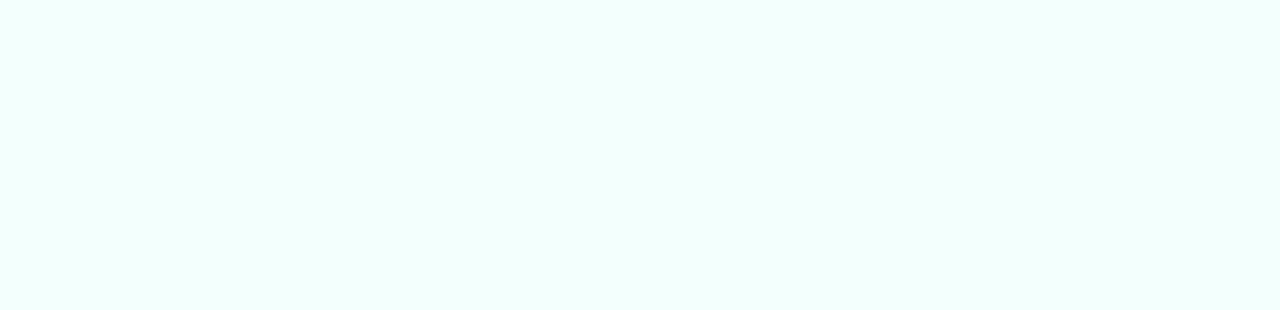
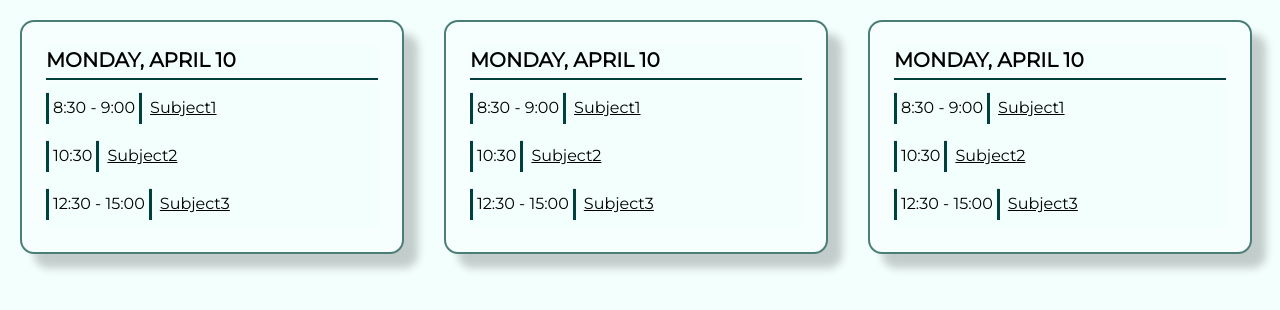
Before and after one commit to RiperYT/toucan-youcan, a React (Create React App) app in the folder Frontend/toucanyoucan/: page / in a window 1280 px wide. Before the commit this address had no page. Shown: the top 310 px of the page. Built offline with nearby package versions, Linux system fonts and the light colour scheme.

Commit message:
starting contents for new pages, tailwind fixes

```diff
--- a/Frontend/toucanyoucan/src/App.js
+++ b/Frontend/toucanyoucan/src/App.js
@@ -3,6 +3,7 @@ import LoginForm from "./pages/forms/LoginForm";
 import SignUp from "./pages/forms/SignUp";
 import CreateCourseForm from "./pages/forms/CreateCourseForm";
 import ProfileForm from "./pages/forms/ProfileForm";
+import MainPage from "./pages/schedule/MainPage";
 
 const App = () => {
     return (
@@ -10,6 +11,7 @@ const App = () => {
         <BrowserRouter>
           <div>
             <Routes>
+              <Route path="/" element={<MainPage />} />
               <Route path="/signup" element={<SignUp />} />
               <Route path="/login" element={<LoginForm />} />
               <Route path="/createcourse" element={<CreateCourseForm />} />
--- a/Frontend/toucanyoucan/src/calendar/Calendar.js
+++ b/Frontend/toucanyoucan/src/calendar/Calendar.js
@@ -0,0 +1,22 @@
+import CalendarTile from "./CalendarTile";
+
+// Debug var
+const defaultTimetable = [
+  {startTime: "8:30", endTime: "9:00", name: "Subject1"},
+  {startTime: "10:30", name: "Subject2"},
+  {startTime: "12:30", endTime: "15:00", name: "Subject3"}
+]
+
+const Calendar = () => {
+  return <div className="bg-background-primary flex h-full h-screen">
+    <div className="m-5"><CalendarTile day ="Monday, April 10" timetable = {defaultTimetable}/> </div>
+    <div className="m-5"><CalendarTile day ="Monday, April 10" timetable = {defaultTimetable}/> </div>
+    <div className="m-5"><CalendarTile day ="Monday, April 10" timetable = {defaultTimetable}/> </div>
+    <div className="m-5"><CalendarTile day ="Monday, April 10" timetable = {defaultTimetable}/> </div>
+    <div className="m-5"><CalendarTile day ="Monday, April 10" timetable = {defaultTimetable}/> </div>
+    <div className="m-5"><CalendarTile day ="Monday, April 10" timetable = {defaultTimetable}/> </div>
+    <div className="m-5"><CalendarTile day ="Monday, April 10" timetable = {defaultTimetable}/> </div>
+  </div>;
+};
+
+export default Calendar;
--- a/Frontend/toucanyoucan/src/calendar/CalendarTile.js
+++ b/Frontend/toucanyoucan/src/calendar/CalendarTile.js
@@ -0,0 +1,29 @@
+const CalendarTile = ({day, timetable}) => {
+
+    return <div name="tile-box" className="bg-tile-background-green shadow-tile box-border w-96 p-6 border-2 border-secondary-green rounded-[14px]">
+        <div name="date" className="font-bold text-xl uppercase">{day} <br /></div>
+        <hr name="date-divider-line" className="my-1 bg-primary-green" style={{border: "none", height: "2px"}}/>
+        <div name="activities" className="font-medium">
+        {
+          timetable.map((item, index) => {
+            return <div key={index} className="flex flex-wrap place-items-center">
+              <div name="left-time-divider" className="">
+                <hr className="bg-primary-green w-3px h-8"/>
+              </div>
+              <div name="time" className={`my-2 p-1`}>
+                {item.startTime} {(item.endTime) ? ` - ${item.endTime}` : ""}
+              </div>
+              <div name="right-time-divider" className="">
+                <hr className="bg-primary-green w-3px h-8 mr-2"/>
+              </div>
+              <div name="activity-name" className="underline underline-offset-1">
+                {item.name}
+              </div>
+            </div>
+          })
+        }
+        </div>
+      </div>;
+  };
+
+  export default CalendarTile;
--- a/Frontend/toucanyoucan/src/components/forms/Field.js
+++ b/Frontend/toucanyoucan/src/components/forms/Field.js
@@ -14,7 +14,7 @@ const Field = ({ password, className, ...props }) => {
   };
 
   const classes = classNames(
-    "border bg-background-primary border-primary rounded-xl m-1",
+    "border border-primary-green rounded-xl m-1",
     className
   );
 
--- a/Frontend/toucanyoucan/src/components/shared/Button.js
+++ b/Frontend/toucanyoucan/src/components/shared/Button.js
@@ -19,9 +19,9 @@ function Button({
   const classes = classNames(
     "border-2",
     {
-      "border-primary bg-primary text-white":
+      "border-primary-green bg-primary-green text-white":
         primary && !outline && !text && !disabled,
-      "border-primary bg-background-primary text-primary":
+      "border-primary-green primary-green text-primary-green":
         primary && outline && !disabled,
       "border-gray-900 bg-gray-800": secondary,
       "border-green-600 bg-green-500": success,
--- a/Frontend/toucanyoucan/src/index.css
+++ b/Frontend/toucanyoucan/src/index.css
@@ -10,4 +10,5 @@ body {
 * {
   font-family: "Montserrat";
   background-color: #f3fffd;
+  z-index: 10
 }
--- a/Frontend/toucanyoucan/src/pages/forms/CreateCourseForm.js
+++ b/Frontend/toucanyoucan/src/pages/forms/CreateCourseForm.js
@@ -32,7 +32,7 @@ const CreateCourseForm = () => {
       />
       <form
         onSubmit={() => {}}
-        className="border-4 border-primary rounded-xl p-4 shadow-2xl space-y-10"
+        className="border-4 border-primary-green rounded-xl p-4 shadow-2xl space-y-10"
         style={{
           width: "849px",
           height: "600px",
--- a/Frontend/toucanyoucan/src/pages/forms/LoginForm.js
+++ b/Frontend/toucanyoucan/src/pages/forms/LoginForm.js
@@ -71,7 +71,7 @@ const LoginForm = () => {
       />
       <form
         onSubmit={handleFormSubmit}
-        className="border-4 border-primary rounded-2xl p-4 shadow-2xl space-y-10"
+        className="border-4 border-primary-green rounded-2xl p-4 shadow-2xl space-y-10"
         style={{
           width: "458px",
           height: "515px",
--- a/Frontend/toucanyoucan/src/pages/forms/SignUp.js
+++ b/Frontend/toucanyoucan/src/pages/forms/SignUp.js
@@ -68,6 +68,7 @@ const SignUp = () => {
       <img
         alt=""
         src="tucan.png"
+        className="z-0"
         style={{
           position: "absolute",
           top: "0",
@@ -78,7 +79,7 @@ const SignUp = () => {
       />
       <form
         onSubmit={handleFormSubmit}
-        className="border-4 border-primary rounded-2xl p-4 shadow-2xl space-y-5"
+        className="border-4 border-primary-green rounded-2xl p-4 shadow-2xl space-y-5"
         style={{
           width: "458px",
           boxShadow: "0px 0px 66px 6px rgba(0, 0, 0, 0.25)",
--- a/Frontend/toucanyoucan/src/pages/schedule/MainPage.js
+++ b/Frontend/toucanyoucan/src/pages/schedule/MainPage.js
@@ -0,0 +1,14 @@
+import Calendar from "../../calendar/Calendar";
+
+const MainPage = () => {
+
+  return (
+    <div className="flex flex-row bg-background-green">
+      <div id="calendar" className="overflow-auto" >
+        <Calendar />
+      </div>
+    </div>
+  );
+};
+
+export default MainPage;
--- a/Frontend/toucanyoucan/tailwind.config.js
+++ b/Frontend/toucanyoucan/tailwind.config.js
@@ -4,18 +4,19 @@ module.exports = {
   theme: {
     extend: {
       colors: {
-        primary: "#00403D",
-        accent: "#4B7E77",
-        "background-primary": "#F3FFFD",
+        'primary-green': '#00403D',
+        'secondary-green': '#4B7E77',
+        'tile-background-green': '#F6FFFE',
+        'background-green': '#F3FFFD',
       },
       boxShadow: {
-        tile: "14px 14px 8px 0px rgb(0 0 0 / 0.2)",
-        "org-sidebar": "2px 0px 2px 0px rgb(0 0 0 / 0.4)",
-        "plus-org": "0px -3px 4px 0px rgb(0 0 0 / 0.3)",
-        category: "-1px 3px 4px 0px rgb(0 0 0 / 0.3)",
+        'tile': '14px 14px 8px 0px rgb(0 0 0 / 0.2)',
+        'org-sidebar': '2px 0px 2px 0px rgb(0 0 0 / 0.4)',
+        'plus-org': '0px -3px 4px 0px rgb(0 0 0 / 0.3)',
+        'category': '-1px 3px 4px 0px rgb(0 0 0 / 0.3)',
       },
       width: {
-        "3px": "3px",
+        '3px': '3px',
       },
     },
   },
```
